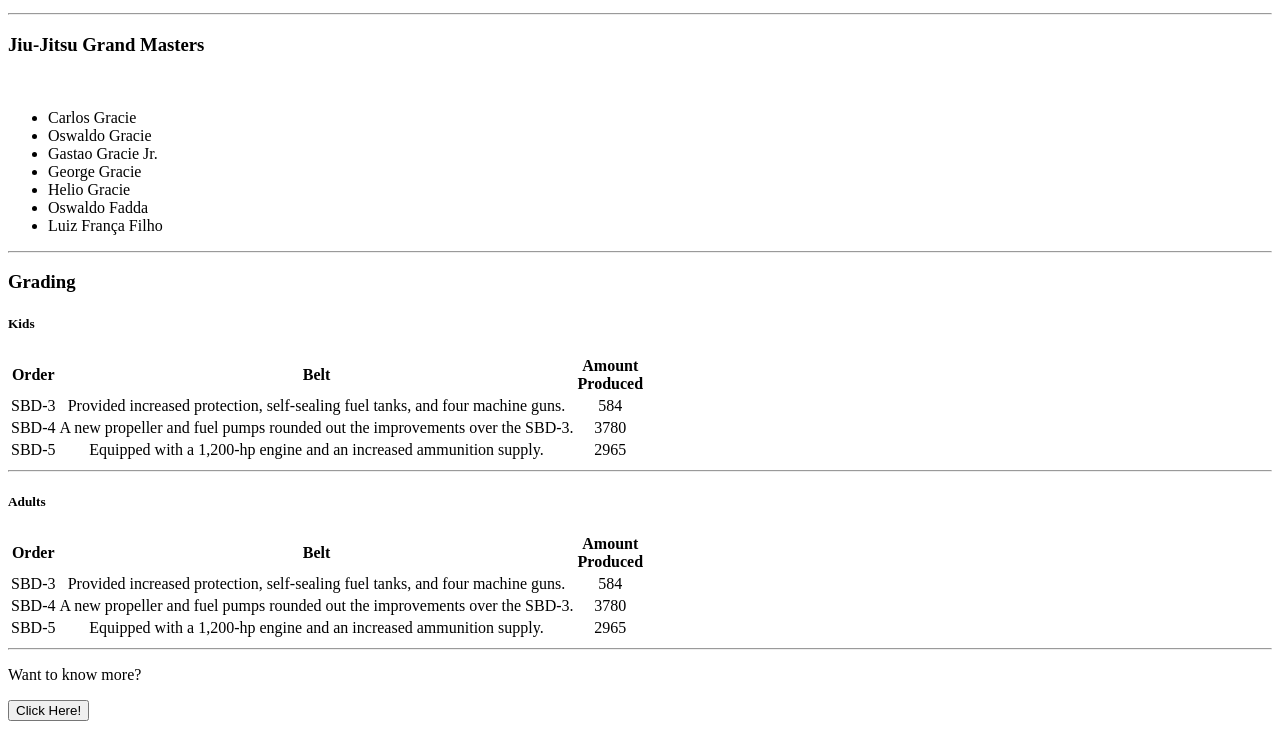
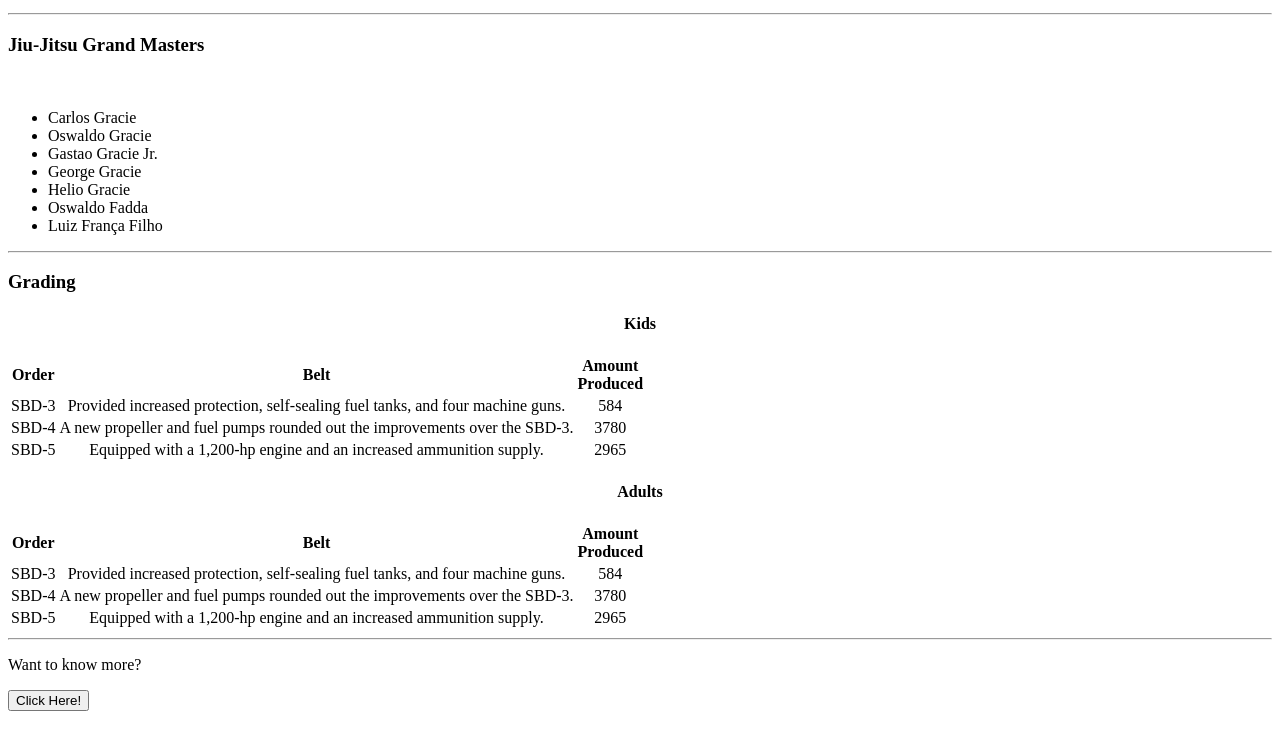
Before and after one commit to alvarengajv/bjj, a plain HTML site: page index.html in a window 1280 px wide. Shown: the part 1586-2323 px from the top of the page. Drawn offline with Linux system fonts and the light colour scheme.

Commit message:
Update index.html

```diff
--- a/index.html
+++ b/index.html
@@ -105,7 +105,8 @@
 
       <section>
         <h3>Grading</h3>
-        <h5>Kids</h5>
+        <h4 style="text-align: center;">Kids</h4>
+
         <table>
           <thead>
             <tr>
@@ -144,8 +145,8 @@
             </tr>
           </tbody>
         </table>
-        <hr />
-        <h5>Adults</h5>
+
+        <h4 style="text-align: center">Adults</h4>
         <table>
             <thead>
               <tr>
```
